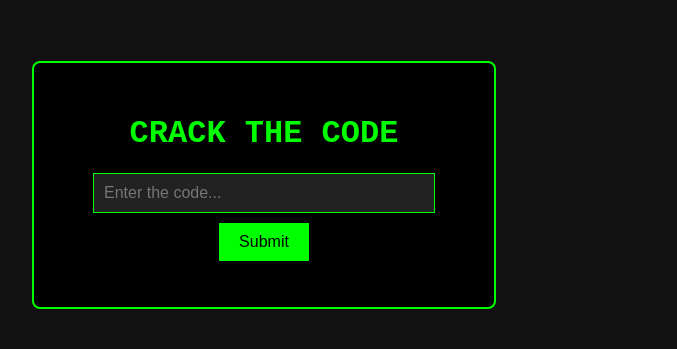
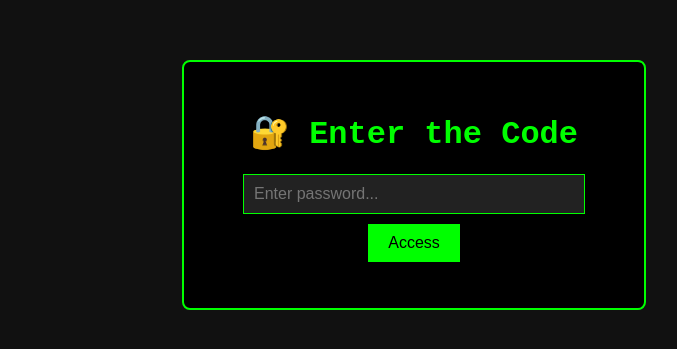
Before and after one commit to vitouh/guess-the-code, a plain HTML site: page index.html in a window 1280 px wide. Shown: the part 215-564 px from the top of the page, without its empty margins (376-1053 px from the left). Drawn offline with Linux system fonts and the light colour scheme.

Commit message:
Update index.html

```diff
--- a/index.html
+++ b/index.html
@@ -7,13 +7,13 @@
   <link rel="stylesheet" href="style.css" />
 </head>
 <body>
+  <canvas id="matrixCanvas"></canvas>
   <div class="container">
-    <h1>CRACK THE CODE</h1>
-    <input type="password" id="codeInput" placeholder="Enter the code..." />
-    <button onclick="checkCode()">Submit</button>
-    <p id="message"></p>
+    <h1>🔐 Enter the Code</h1>
+    <input type="password" id="passwordInput" placeholder="Enter password..." />
+    <button onclick="checkPassword()">Access</button>
+    <p id="response"></p>
   </div>
-
   <script src="script.js"></script>
 </body>
 </html>
```
